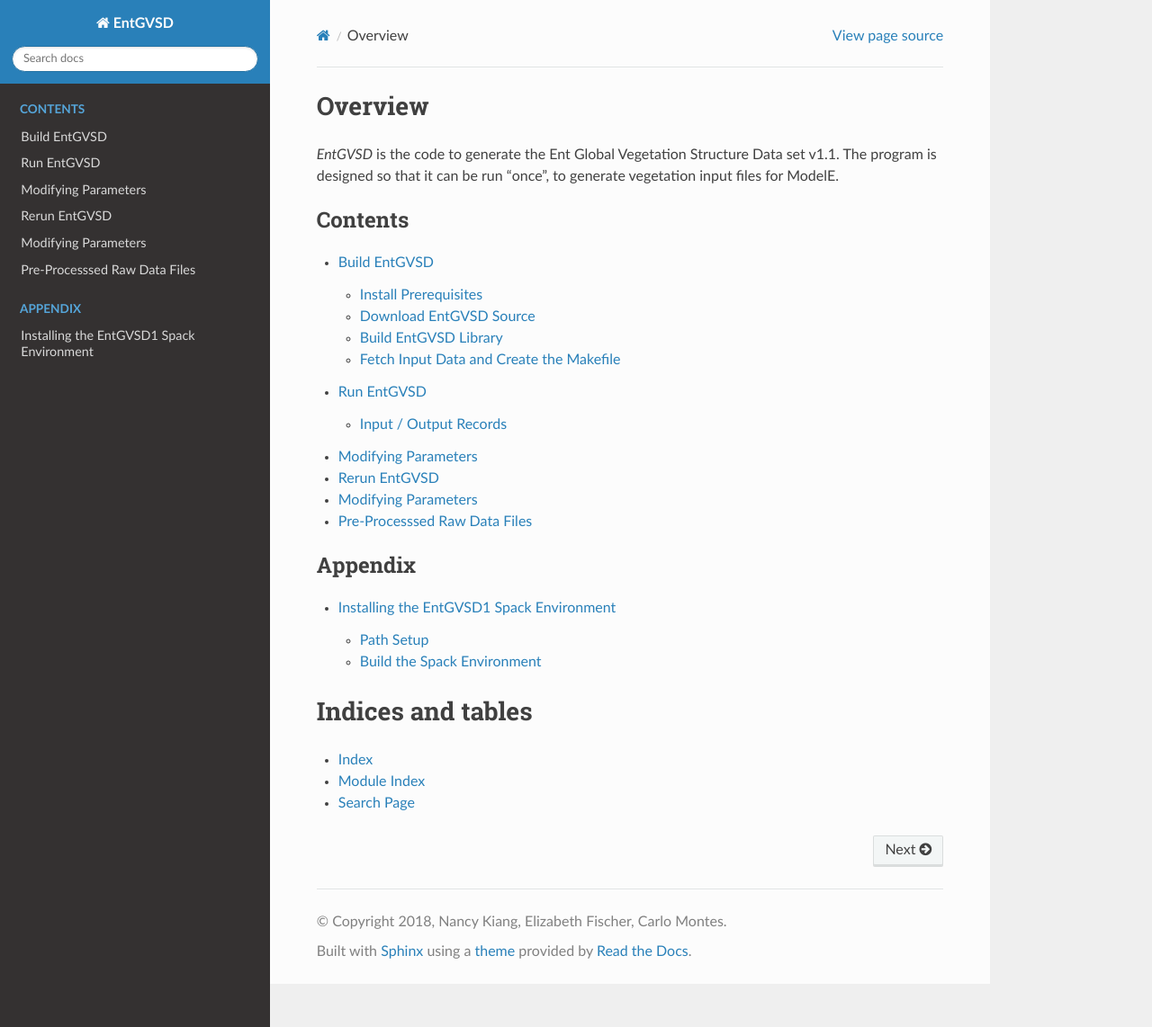
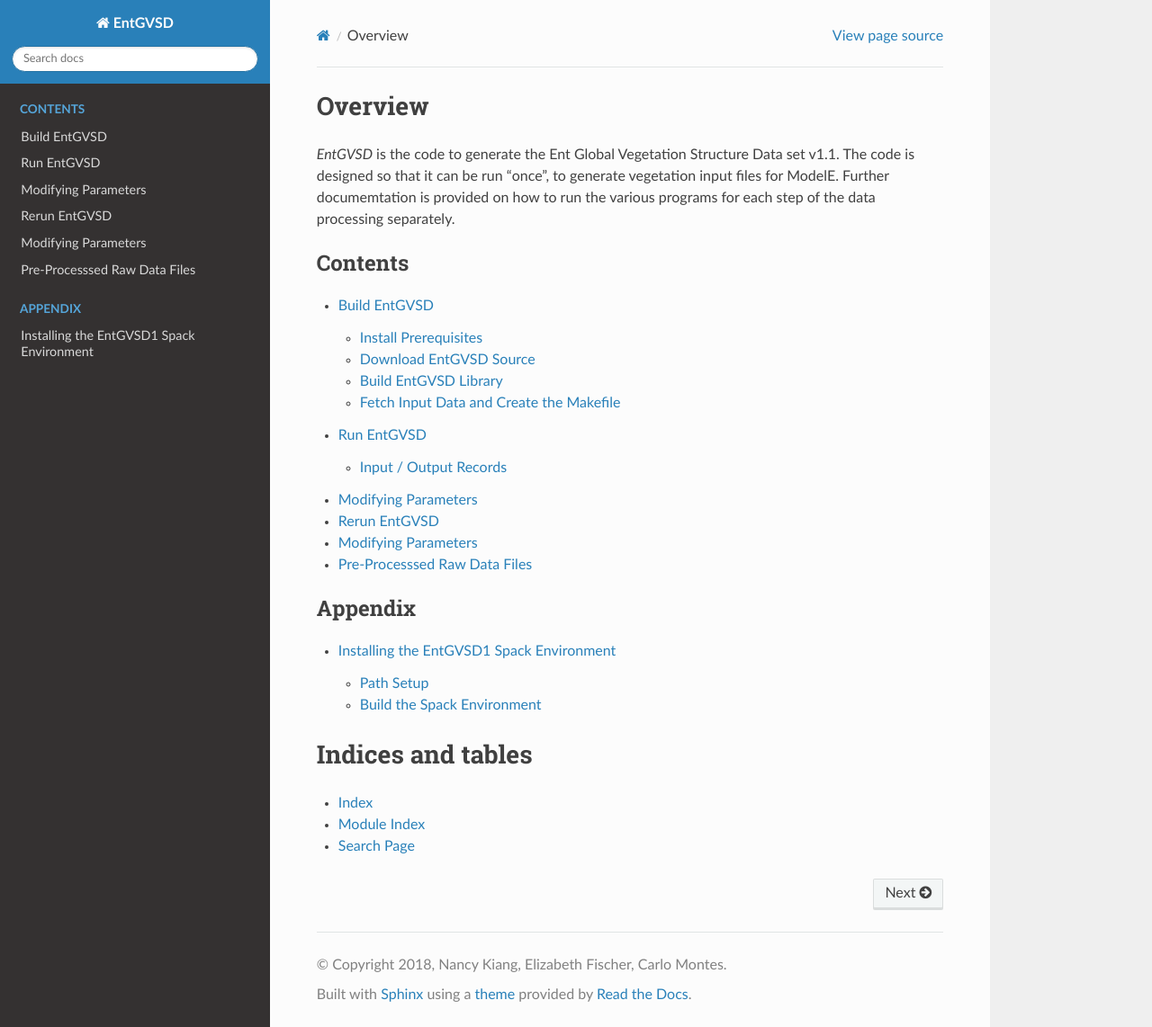
Before and after one commit to ent-tbm/entgvsd1, a Sphinx documentation site: the page built from sphinx/source/index.rst, in a window 1280 px wide and 1142 px high. Shown: the whole window at 90% size. Built offline with Sphinx 7.4.7 and the Read the Docs theme 2.0.0, drawn with Linux system fonts in a browser that asks for light colours.

Commit message:
Minor edit to test push/pull simplex/github.

```diff
--- a/sphinx/source/index.rst
+++ b/sphinx/source/index.rst
@@ -6,7 +6,7 @@
 Overview
 ========
 
-*EntGVSD* is the code to generate the Ent Global Vegetation Structure Data set v1.1.  The program is designed so that it can be run "once", to generate vegetation input files for ModelE.
+*EntGVSD* is the code to generate the Ent Global Vegetation Structure Data set v1.1.  The code is designed so that it can be run "once", to generate vegetation input files for ModelE.  Further documemtation is provided on how to run the various programs for each step of the data processing separately.
 
 
 .. toctree::
```
